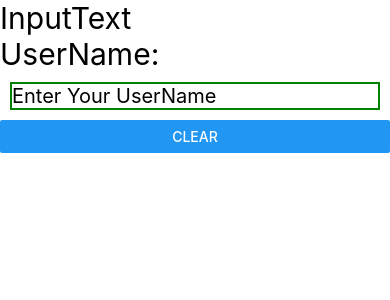
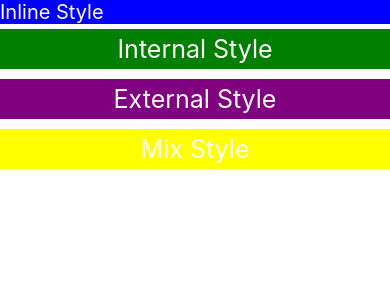
Before and after one commit to inazarm/Learning_RN1, a React Native app: screen / in a window 390 px wide. Shown: the top 300 px of the page. Built offline with nearby package versions, Linux system fonts and the light colour scheme.

Commit message:
styling, inline,internal,external

```diff
--- a/App.jsx
+++ b/App.jsx
@@ -4,6 +4,7 @@ import OnPress from './src/components/OnPress'
 import UseStateHook from './src/components/UseStateHook'
 import Props from './src/components/Props'
 import InputText from './src/components/InputText'
+import Style from './src/components/Style'
 
 // import First from './src/components/first'
 
@@ -14,7 +15,8 @@ const App = () =>{
         {/* <OnPress/> */}
         {/* <UseStateHook/>  */}
         {/* <Props/> */}
-        <InputText/>
+        {/* <InputText/> */}
+        <Style/>
     </View>
     )
 }
--- /dev/null
+++ b/src/components/Style.jsx
@@ -0,0 +1,30 @@
+import { View, Text,StyleSheet } from 'react-native'
+import React from 'react'
+import styles from '../styles/style'
+
+const Style = () => {
+  return (
+    <View>
+      <Text style={{fontSize:20,backgroundColor:'blue', color:'white'}}>Inline Style</Text>
+
+      <Text style={style.myText}>Internal Style</Text>
+
+      <Text style={styles.myText}>External Style</Text>
+
+      <Text style={[styles.myText,style.myText,{backgroundColor:'yellow'}]}>Mix Style</Text>
+
+    </View>
+  )
+}
+
+const style=StyleSheet.create({
+  myText:{
+    backgroundColor:'green',
+    fontSize:25,
+    color:'white',
+    marginVertical:5,
+    padding:5,
+    textAlign:'center'
+  }
+})
+export default Style
--- /dev/null
+++ b/src/styles/style.js
@@ -0,0 +1,14 @@
+import { StyleSheet } from "react-native"
+
+const styles=StyleSheet.create({
+  myText:{
+    backgroundColor:'purple',
+    fontSize:25,
+    color:'white',
+    marginVertical:5,
+    padding:5,
+    textAlign:'center'
+  }
+});
+
+export default styles;
```
